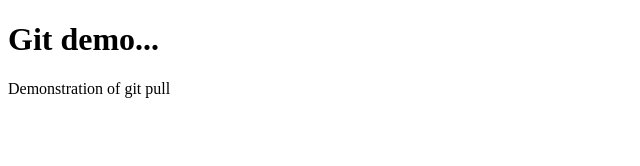
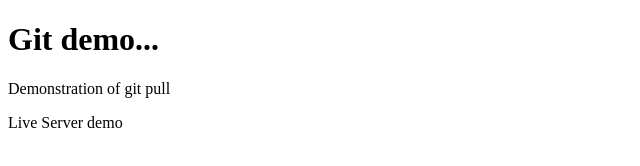
Before and after one commit to diyadevaiah/awsdemo, a plain HTML site: page index.html in a window 1280 px wide. Shown: the whole page, without its empty margins (0-640 px from the left). Drawn offline with Linux system fonts and the light colour scheme.

Commit message:
live server

```diff
--- a/index.html
+++ b/index.html
@@ -8,5 +8,6 @@
 <body>
     <h1>Git demo...</h1>
     <p>Demonstration of git pull</p>
+    <p>Live Server demo</p>
 </body>
 </html>
```
